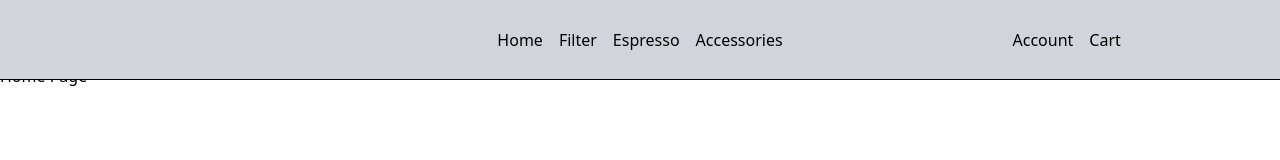
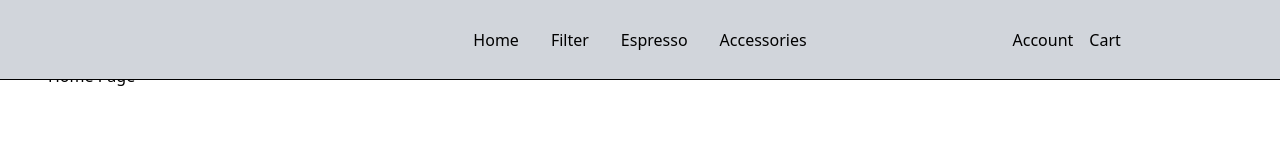
Before and after one commit to thepierrre/ecommerce-shop-nextjs, a Next.js app: page /shop in a window 1280 px wide. Shown: the top 160 px of the page. Built offline with nearby package versions, Linux system fonts and the light colour scheme.

Commit message:
Adjust styling of main layout and navbar

```diff
--- a/app/shop/layout.tsx
+++ b/app/shop/layout.tsx
@@ -18,7 +18,7 @@ export default function Layout({ children }: { children: React.ReactNode }) {
         </div>
       )}
 
-      <div className="relative top-16">{children}</div>
+      <div className="relative top-16 mx-12">{children}</div>
     </div>
   );
 }
--- a/app/ui/shop/navbar.tsx
+++ b/app/ui/shop/navbar.tsx
@@ -4,7 +4,7 @@ export default function NavBar() {
   return (
     <div className="grid grid-cols-3 border-b border-b-black bg-gray-300 h-full">
       <div></div>
-      <div className=" flex justify-center items-center gap-4">
+      <div className=" flex justify-center items-center gap-8">
         <NavLinks />
       </div>
       <div className=" flex justify-center items-center gap-4">
```
